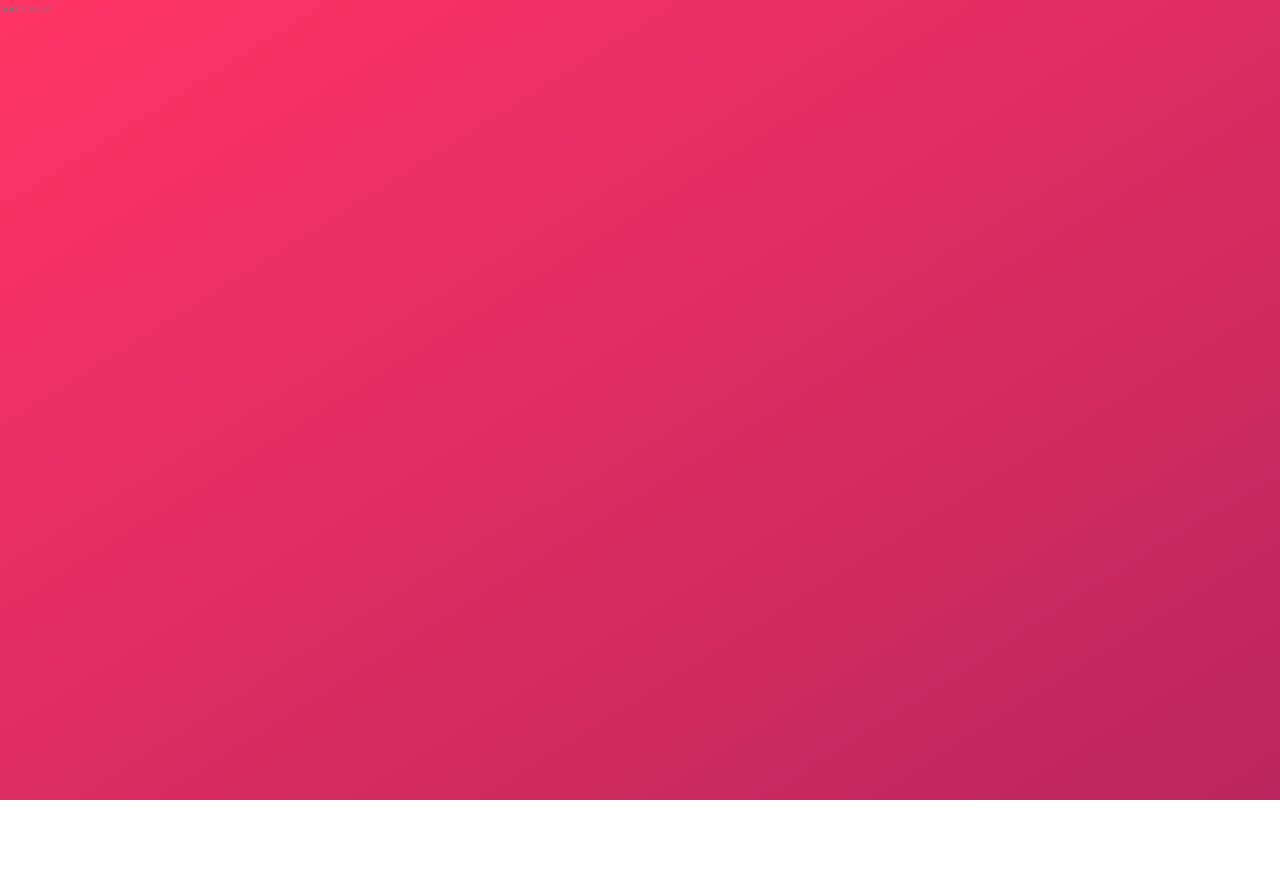
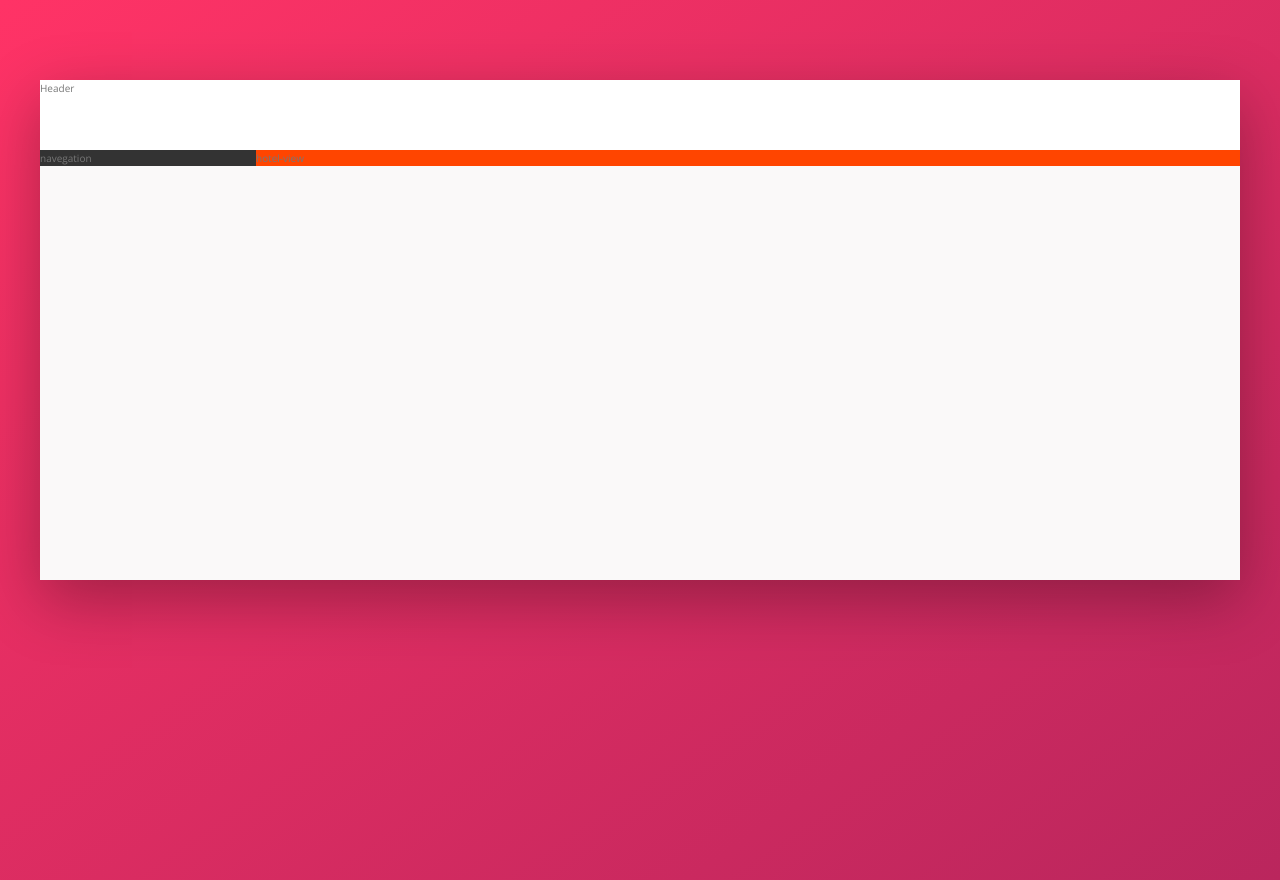
Before and after one commit to linusmanuel/trillo, a website: page index.html in a window 1280 px wide. Before the commit the page ends 800 px from the top, so only its background shows below. Drawn offline with nearby package versions, Linux system fonts and the light colour scheme.

Commit message:
Building the Overall Layout

```diff
--- a/index.html
+++ b/index.html
@@ -13,7 +13,21 @@
     </head>
 
     <body>
-        Some word
+        <div class="container">
+            <header class="header">
+                Header
+            </header>
+
+            <div class="content">
+                <nav class="sidebar">
+                    navegation
+                </nav>
+
+                <main class="hotel-view">
+                    hotel-view
+                </main>
+            </div>
+        </div>
     </body>
 
 </html>
--- a/package.json
+++ b/package.json
@@ -7,7 +7,7 @@
     "watch:sass": "node-sass sass/main.scss css/style.css -w",
     "devserver": "live-server",
     "start": "npm-run-all --parallel devserver watch:sass",
-    "compile:sass": "node-sass sass/main.scss css/style.comp.css",
+    "compile:sass": "node-sass sass/main.scss css/style.comp.css -w",
     "concat:css": "concat -o css/style.concat.css css/icon-font.css css/style.comp.css",
     "prefix:css": "postcss --use autoprefixer -b 'last 10 versions' css/style.concat.css -o css/style.prefix.css",
     "compress:css": "node-sass css/style.prefix.css css/style.css --output-style compressed",
--- a/sass/_base.scss
+++ b/sass/_base.scss
@@ -11,6 +11,8 @@
   --color-grey-dark-1: #333;
   --color-grey-dark-2: #777;
   --color-grey-dark-3: #999;
+
+  --shadow-black: 0 2rem 6rem rgba(0, 0, 0, 0.3);
 }
 
 * {
--- a/sass/_layout.scss
+++ b/sass/_layout.scss
@@ -0,0 +1,28 @@
+.container {
+  max-width: 120rem;
+  margin: 8rem auto;
+  background-color: var(--color-grey-light-1);
+  box-shadow: var(--shadow-black);
+
+  min-height: 50rem;
+}
+
+.header {
+  height: 7rem;
+  background-color: #fff;
+  border-bottom: var(--color-grey-light-2);
+}
+
+.content {
+  display: flex;
+}
+
+.sidebar {
+  background-color: var(--color-grey-dark-1);
+  flex: 0 0 18%;
+}
+
+.hotel-view {
+  background-color: orangered;
+  flex: 1;
+}
```
Also changed, not shown: css/style.comp.css, 1 other file.
